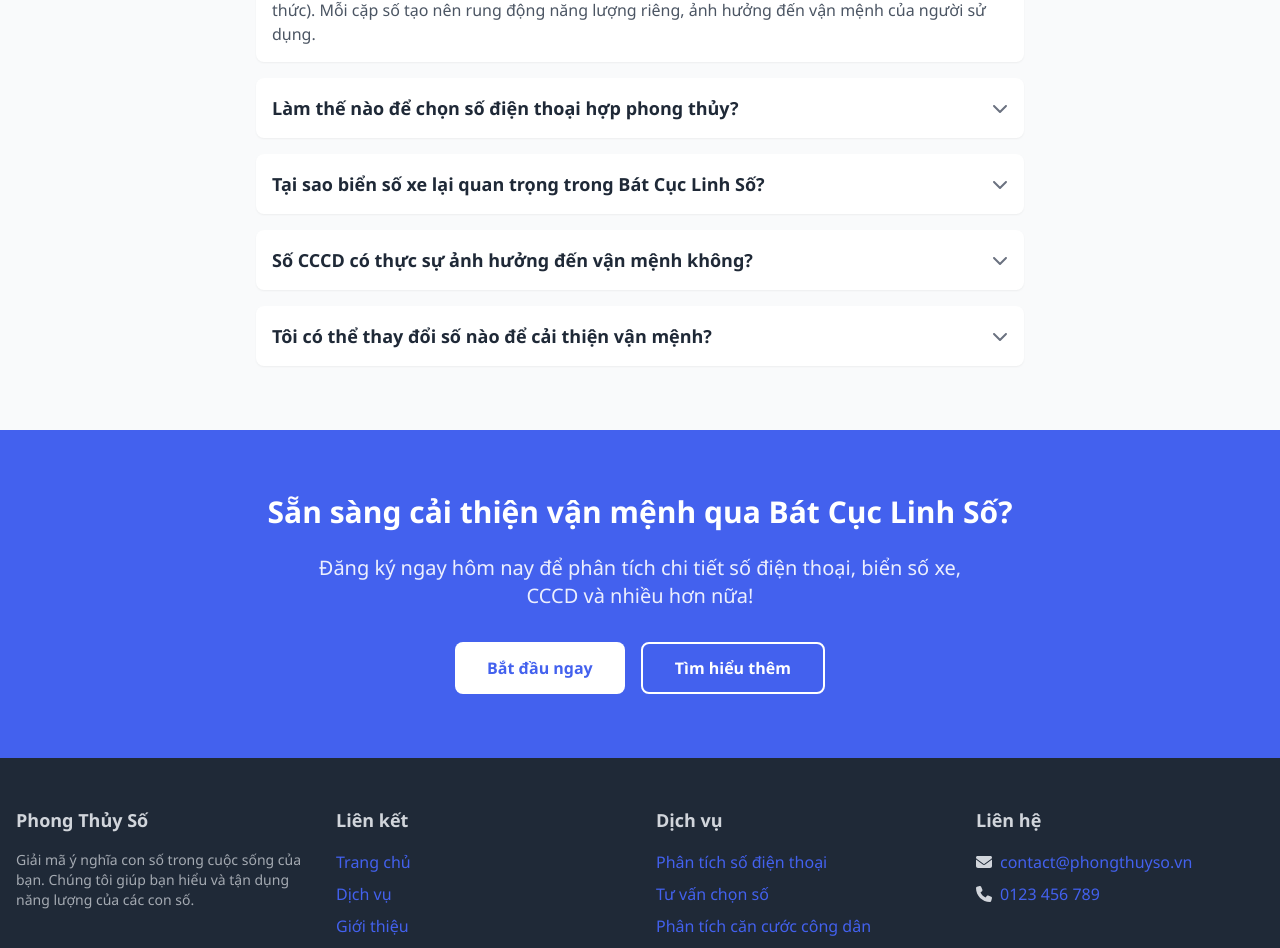
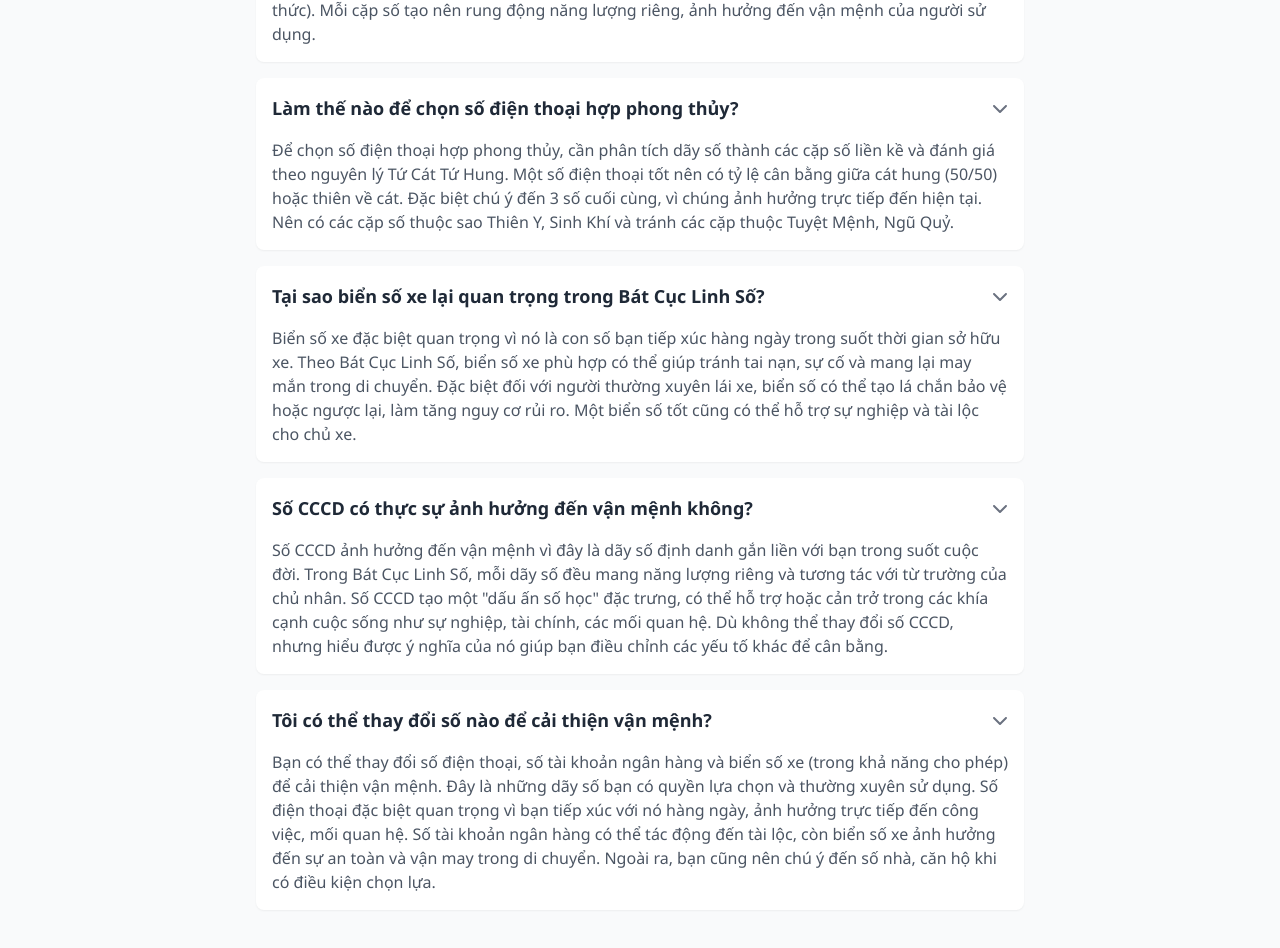
Before and after one commit to huythanhnguyen/phong_thuy_so, a Vue app: page / in a window 1280 px wide. Shown: the part 4354-5302 px from the top of the page. Built offline with nearby package versions, Linux system fonts and the light colour scheme.

Commit message:
Thêm nội dung giải thích về tầm quan trọng của số điện thoại, biển số xe, số CCCD và cách thay đổi số để cải thiện vận mệnh trong HomeView.

```diff
--- a/src/views/HomeView.vue
+++ b/src/views/HomeView.vue
@@ -368,12 +368,18 @@
               <h3 class="text-lg font-semibold">Làm thế nào để chọn số điện thoại hợp phong thủy?</h3>
               <font-awesome-icon icon="chevron-down" class="text-gray-500" />
             </div>
+            <div class="mt-4 text-gray-600">
+              Để chọn số điện thoại hợp phong thủy, cần phân tích dãy số thành các cặp số liền kề và đánh giá theo nguyên lý Tứ Cát Tứ Hung. Một số điện thoại tốt nên có tỷ lệ cân bằng giữa cát hung (50/50) hoặc thiên về cát. Đặc biệt chú ý đến 3 số cuối cùng, vì chúng ảnh hưởng trực tiếp đến hiện tại. Nên có các cặp số thuộc sao Thiên Y, Sinh Khí và tránh các cặp thuộc Tuyệt Mệnh, Ngũ Quỷ.
+            </div>
           </div>
 
           <div class="bg-white rounded-lg shadow-sm p-4">
             <div class="flex justify-between items-center cursor-pointer">
               <h3 class="text-lg font-semibold">Tại sao biển số xe lại quan trọng trong Bát Cục Linh Số?</h3>
               <font-awesome-icon icon="chevron-down" class="text-gray-500" />
+            </div>
+            <div class="mt-4 text-gray-600">
+              Biển số xe đặc biệt quan trọng vì nó là con số bạn tiếp xúc hàng ngày trong suốt thời gian sở hữu xe. Theo Bát Cục Linh Số, biển số xe phù hợp có thể giúp tránh tai nạn, sự cố và mang lại may mắn trong di chuyển. Đặc biệt đối với người thường xuyên lái xe, biển số có thể tạo lá chắn bảo vệ hoặc ngược lại, làm tăng nguy cơ rủi ro. Một biển số tốt cũng có thể hỗ trợ sự nghiệp và tài lộc cho chủ xe.
             </div>
           </div>
 
@@ -382,12 +388,18 @@
               <h3 class="text-lg font-semibold">Số CCCD có thực sự ảnh hưởng đến vận mệnh không?</h3>
               <font-awesome-icon icon="chevron-down" class="text-gray-500" />
             </div>
+            <div class="mt-4 text-gray-600">
+              Số CCCD ảnh hưởng đến vận mệnh vì đây là dãy số định danh gắn liền với bạn trong suốt cuộc đời. Trong Bát Cục Linh Số, mỗi dãy số đều mang năng lượng riêng và tương tác với từ trường của chủ nhân. Số CCCD tạo một "dấu ấn số học" đặc trưng, có thể hỗ trợ hoặc cản trở trong các khía cạnh cuộc sống như sự nghiệp, tài chính, các mối quan hệ. Dù không thể thay đổi số CCCD, nhưng hiểu được ý nghĩa của nó giúp bạn điều chỉnh các yếu tố khác để cân bằng.
+            </div>
           </div>
 
           <div class="bg-white rounded-lg shadow-sm p-4">
             <div class="flex justify-between items-center cursor-pointer">
               <h3 class="text-lg font-semibold">Tôi có thể thay đổi số nào để cải thiện vận mệnh?</h3>
               <font-awesome-icon icon="chevron-down" class="text-gray-500" />
+            </div>
+            <div class="mt-4 text-gray-600">
+              Bạn có thể thay đổi số điện thoại, số tài khoản ngân hàng và biển số xe (trong khả năng cho phép) để cải thiện vận mệnh. Đây là những dãy số bạn có quyền lựa chọn và thường xuyên sử dụng. Số điện thoại đặc biệt quan trọng vì bạn tiếp xúc với nó hàng ngày, ảnh hưởng trực tiếp đến công việc, mối quan hệ. Số tài khoản ngân hàng có thể tác động đến tài lộc, còn biển số xe ảnh hưởng đến sự an toàn và vận may trong di chuyển. Ngoài ra, bạn cũng nên chú ý đến số nhà, căn hộ khi có điều kiện chọn lựa.
             </div>
           </div>
         </div>
```
